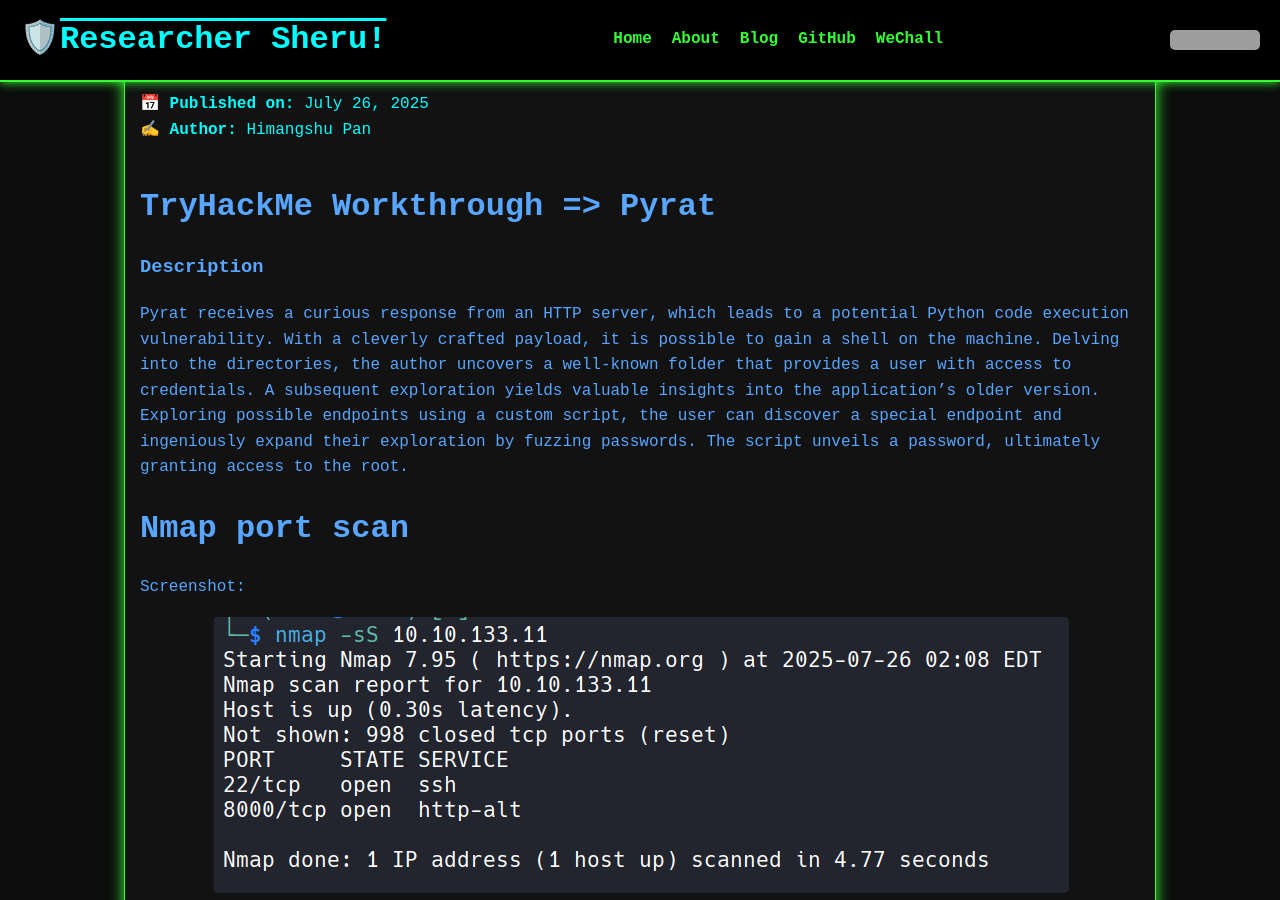
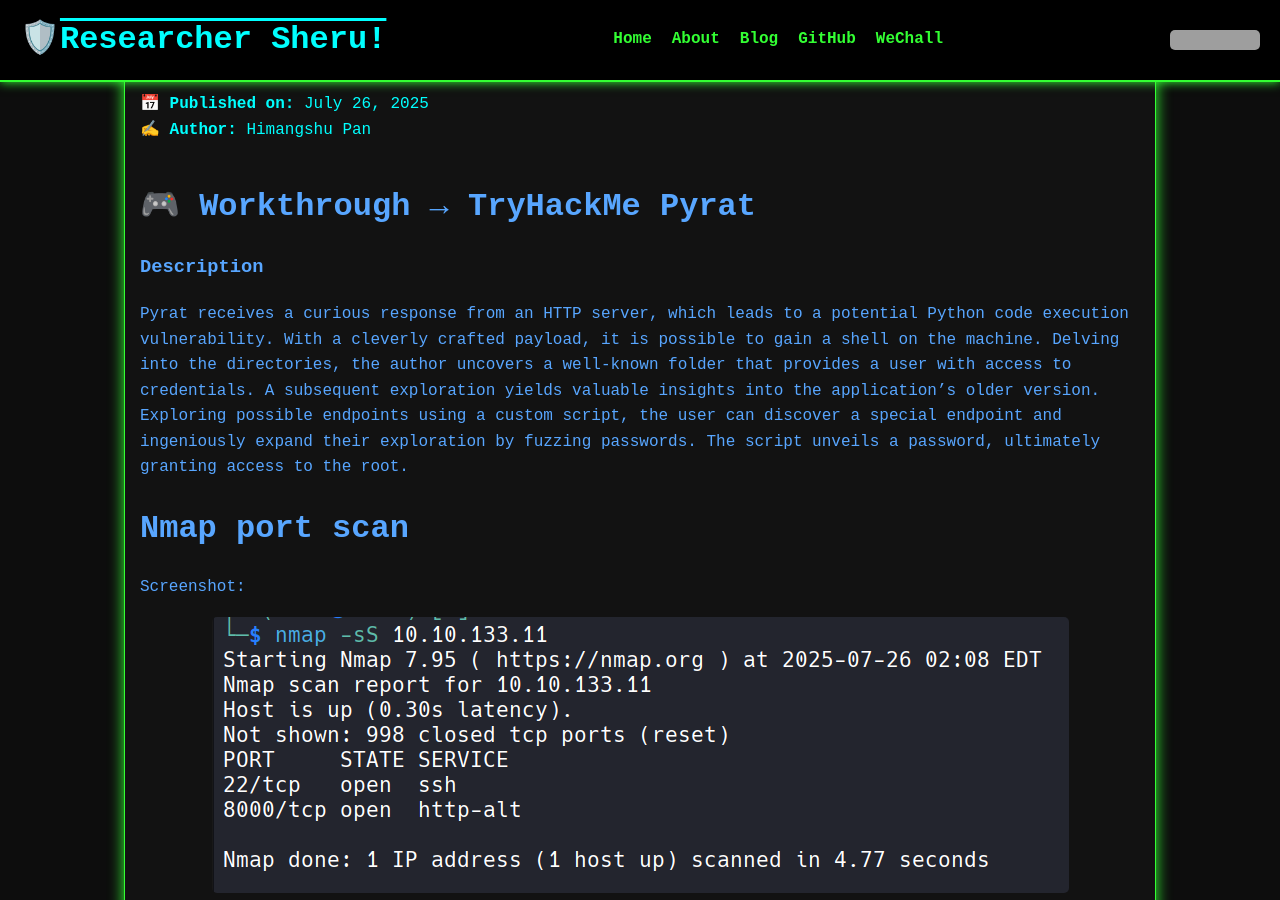
Before and after one commit to sheru-pan/sheru-pan.github.io, a Jekyll site: the page built from Site/_posts/2025-07-26-thm-pyrat-workthrough.markdown, in a window 1280 px wide and 900 px high. Built offline with Jekyll 4.4.1, drawn with Linux system fonts in a browser that asks for light colours; nearby versions of some CDN libraries; comment, search, counter and statistics services are not loaded; grey boxes are pictures that could not be loaded.

```diff
--- a/Site/_posts/2025-07-26-thm-pyrat-workthrough.markdown
+++ b/Site/_posts/2025-07-26-thm-pyrat-workthrough.markdown
@@ -1,10 +1,10 @@
 ---
 layout: post
-title: "THM Pytrat Workthrough"
-permalink: /blog/thm_pyrat_workthrough/
+title: "🎮 Workthrough  → THM Pytrat"
+permalink: /blog/workthrough_thm_pyrat/
 ---
 
-# TryHackMe Workthrough => Pyrat
+# 🎮 Workthrough → TryHackMe Pyrat
 
 ### Description
 
```
Also changed, not shown: 4 other files.
